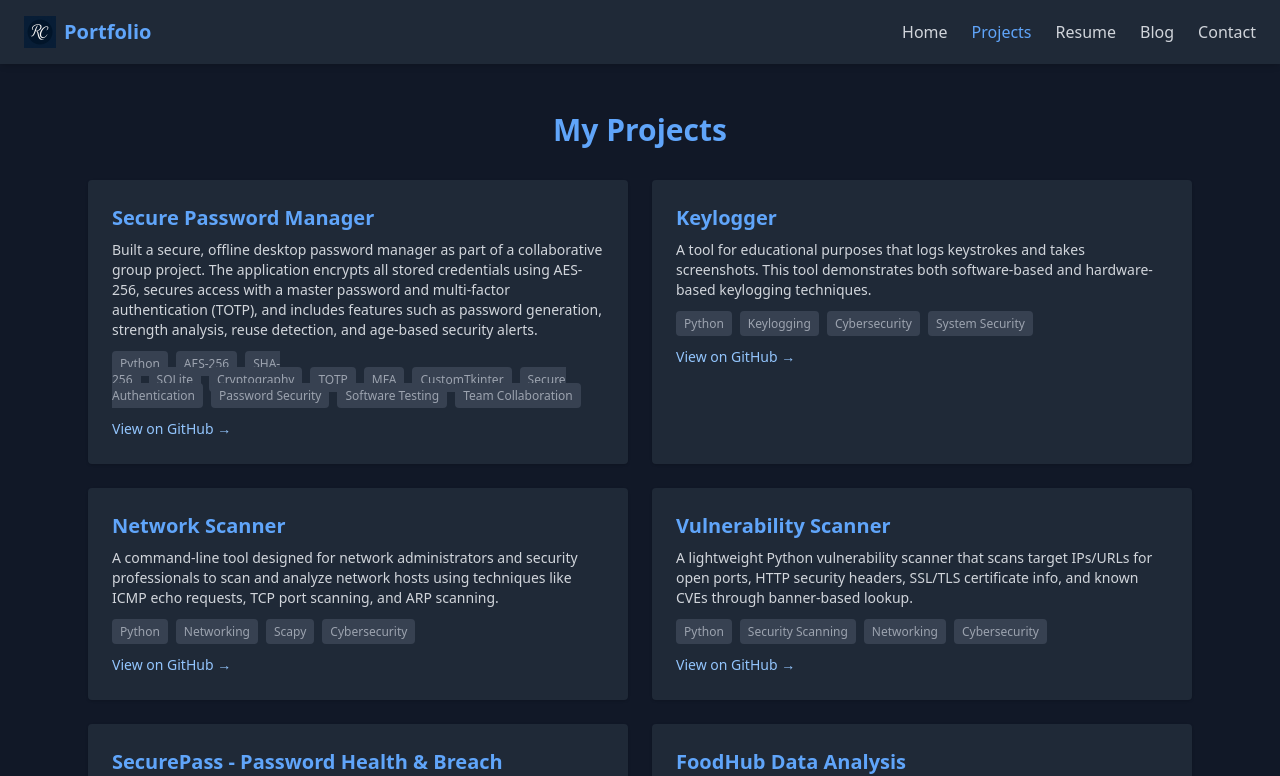
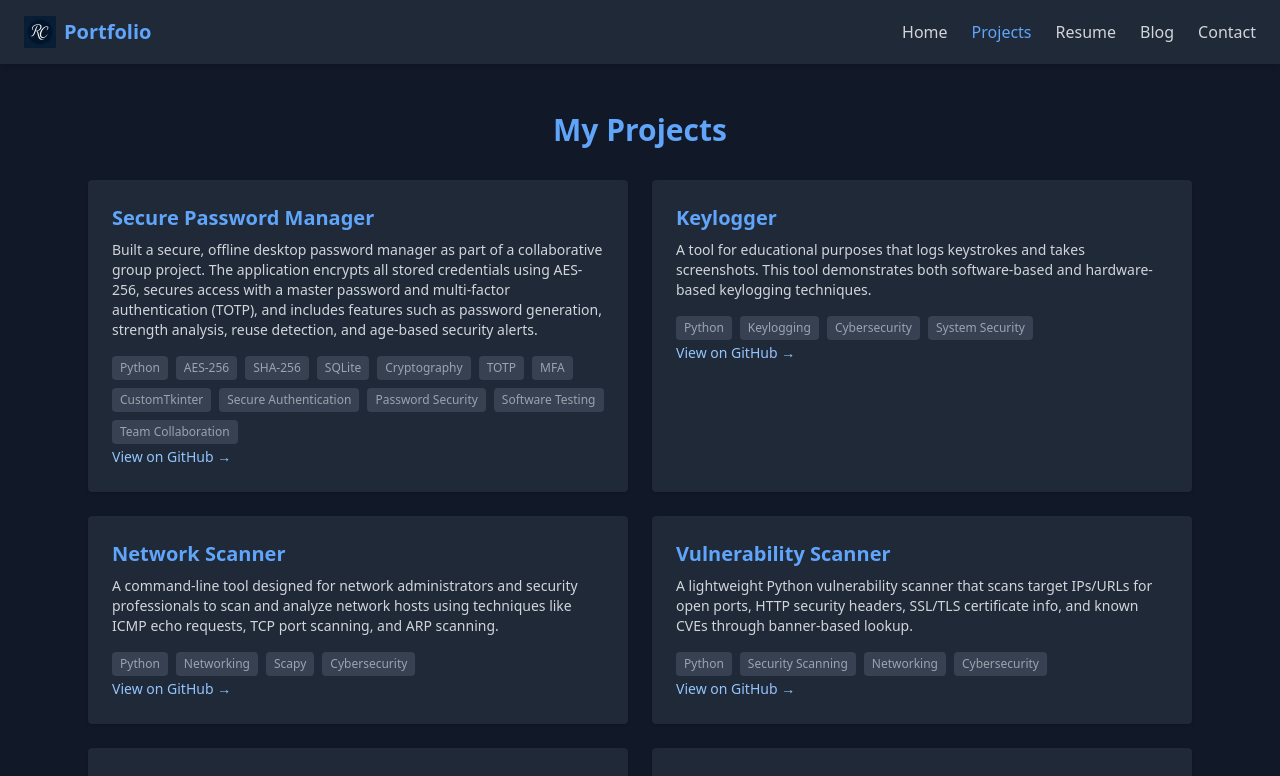
Before and after one commit to RidhaC/Portfolio, a React (Create React App) app: page /projects in a window 1280 px wide. Shown: the top 776 px of the page. Built offline with nearby package versions, Linux system fonts and the light colour scheme.

Commit message:
fixed project cards

```diff
--- a/src/components/ProjectCard.jsx
+++ b/src/components/ProjectCard.jsx
@@ -3,13 +3,17 @@ const ProjectCard = ({ title, description, technologies, link }) => {
     <div className="bg-gray-800 p-6 rounded shadow hover:shadow-lg transition duration-300">
       <h3 className="text-xl text-blue-400 font-semibold mb-2">{title}</h3>
       <p className="text-gray-300 text-sm mb-4">{description}</p>
-      <div className="text-xs text-gray-400 mb-3">
+      <div className="mt-2 flex flex-wrap gap-2 text-xs text-gray-400">
         {technologies.map((tech, idx) => (
-          <span key={idx} className="mr-2 bg-gray-700 px-2 py-1 rounded">
+          <span
+            key={idx}
+            className="inline-flex items-center bg-gray-700 px-2 py-1 rounded"
+          >
             {tech}
           </span>
         ))}
       </div>
+
       <a
         href={link}
         target="_blank"
```
